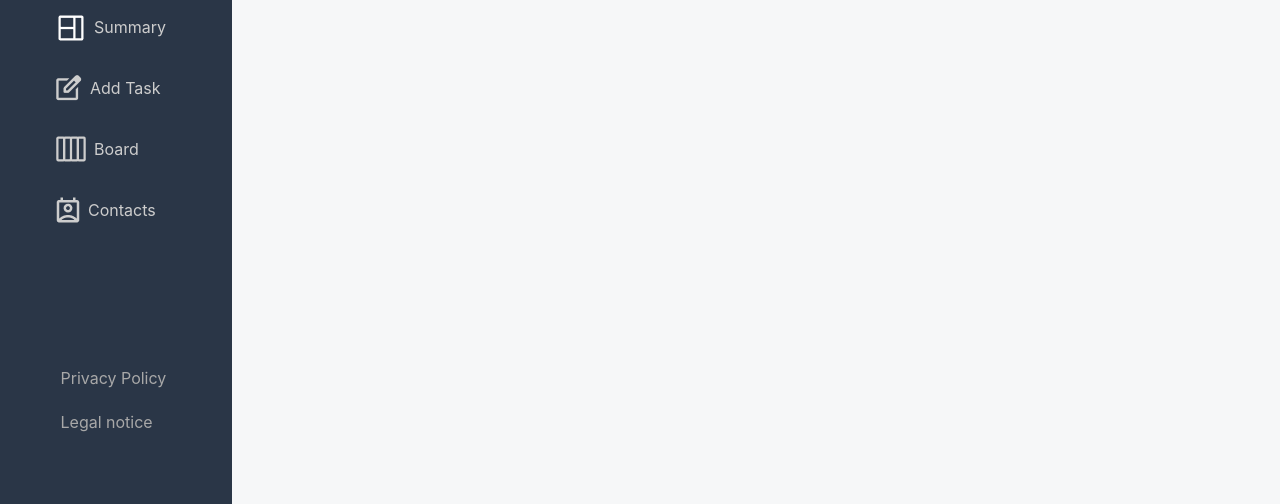
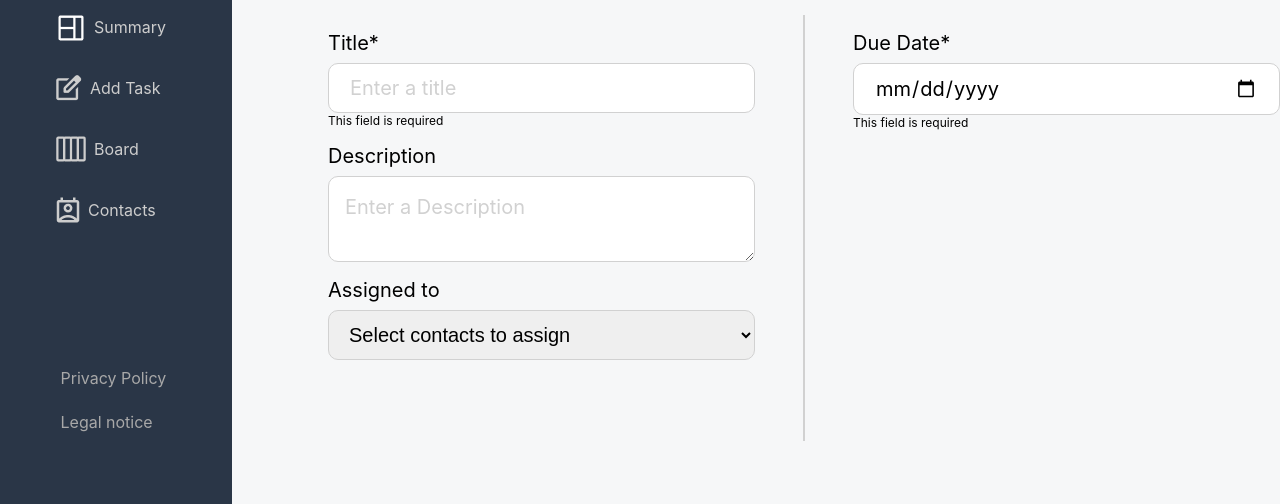
Before and after one commit to Ertuk1/join, a plain HTML site: page addTask.html in a window 1280 px wide. Shown: the part 296-800 px from the top of the page. Drawn offline with Linux system fonts and the light colour scheme.

Commit message:
first inputs add task html

```diff
--- a/addTask.html
+++ b/addTask.html
@@ -1,5 +1,6 @@
 <!DOCTYPE html>
 <html lang="en">
+
 <head>
     <meta charset="UTF-8">
     <meta name="viewport" content="width=device-width, initial-scale=1.0">
@@ -9,11 +10,36 @@
     <link rel="stylesheet" href="./css/addTask.css">
 
 </head>
+
 <body onload="addTaskInit()">
     <header w3-include-html="../template/header.html"></header>
     <aside w3-include-html="../template/nav.html"></aside>
 
+    <div class="add-task-headline">Add Task</div>
+    <form class="main-input-container">
+        <div class="left-input-container">
+            <div class="input-headlines">Title*</div>
+            <input required type="text" placeholder="Enter a title" id="task-title">
+            <div class="add-task-alert" id="add-task-alert-title">This field is required</div>
+            <div class="input-headlines">Description</div>
+            <textarea type="text" placeholder="Enter a Description" id="add-task-description"></textarea>
+            <div class="input-headlines">Assigned to</div>
+            <select id="task-assigned-selection">
+                <option class="add-task-contact-option" value="" selected disabled hidden>Select contacts to assign</option>
+                <option class="add-task-contact-option" value="">Dummy</option>
+                <option class="add-task-contact-option" value="">Dummy2</option>
+            </select>
+        </div>
+        <div class="input-border-container"></div>
+        <div class="right-input-container">
+            <div class="input-headlines">Due Date*</div>
+            <input class="add-task-input-date" required type="date" id="task-title">
+            <div class="add-task-alert" id="add-task-alert">This field is required</div>
+        </div>
+    </form>
+
     <script src="js/addTask.js"></script>
     <script src="js/template.js"></script>
 </body>
+
 </html>
--- a/css/addTask.css
+++ b/css/addTask.css
@@ -0,0 +1,111 @@
+body {
+    font-family: "inter", sans-serif;
+}
+
+.add-task-headline {
+    margin: 110px 0 32px 328px;
+    width: 278px;
+    height: 73px;
+    font-weight: 700;
+    font-size: 61px;
+}
+
+.main-input-container {
+    display: flex;
+    justify-content: flex-start;
+    margin-left: 328px;
+}
+
+.left-input-container {
+    display: flex;
+    flex-direction: column;
+    width: 440px;
+    height: 376px;
+
+}
+
+.input-headlines {
+    font-weight: 400;
+    font-size: 20px;
+    margin-bottom: 8px;
+    margin-top:16px;
+}
+
+.left-input-container input {
+    border-radius: 10px;
+    border: 1px solid #D1D1D1;
+    padding: 12px 21px 12px 21px !important;
+    gap: 10px;
+    font-family: "inter", sans-serif !important;
+    font-size: 20px;
+
+}
+
+.left-input-container input::placeholder {
+    font-weight: 400;
+    font-size: 20px;
+    color: #D1D1D1;
+    font-family: "inter", sans-serif !important;
+}
+
+.add-task-alert{
+    font-size: 12px;
+}
+
+.left-input-container textarea {
+    border-radius: 10px;
+    border: 1px solid #D1D1D1;
+    padding: 18px 16px 18px 16px !important;
+    gap: 10px;
+    font-family: "inter", sans-serif !important;
+    font-size: 20px;
+}
+
+.left-input-container textarea::placeholder {
+    font-weight: 400;
+    font-size: 20px;
+    color: #D1D1D1;
+    font-family: "inter", sans-serif !important;
+}
+
+.left-input-container select {
+    font-size: 20px;
+    border-radius: 10px;
+    border: 1px solid #D1D1D1;
+    padding: 12px 16px 12px 16px !important;
+}
+
+.add-task-contact-option{
+    padding: 12px 16px 12px 16px !important;
+}
+
+.input-border-container {
+    height: 424px;
+    width: 0px;
+    border: 1px solid #D1D1D1;
+    margin: 0 48px 0 48px;
+}
+
+.right-input-container {
+    display: flex;
+    flex-direction: column;
+    width: 440px;
+    height: 416px;
+
+}
+
+.right-input-container input {
+    border-radius: 10px;
+    border: 1px solid #D1D1D1;
+    padding: 12px 21px 12px 21px !important;
+    gap: 10px;
+    font-family: "inter", sans-serif !important;
+    font-size: 20px;
+}
+
+.add-task-input-date[type="datetime"] {
+    font-weight: 400;
+    font-size: 20px;
+    color: #D1D1D1 !important;
+    font-family: "inter", sans-serif !important;
+}
```
